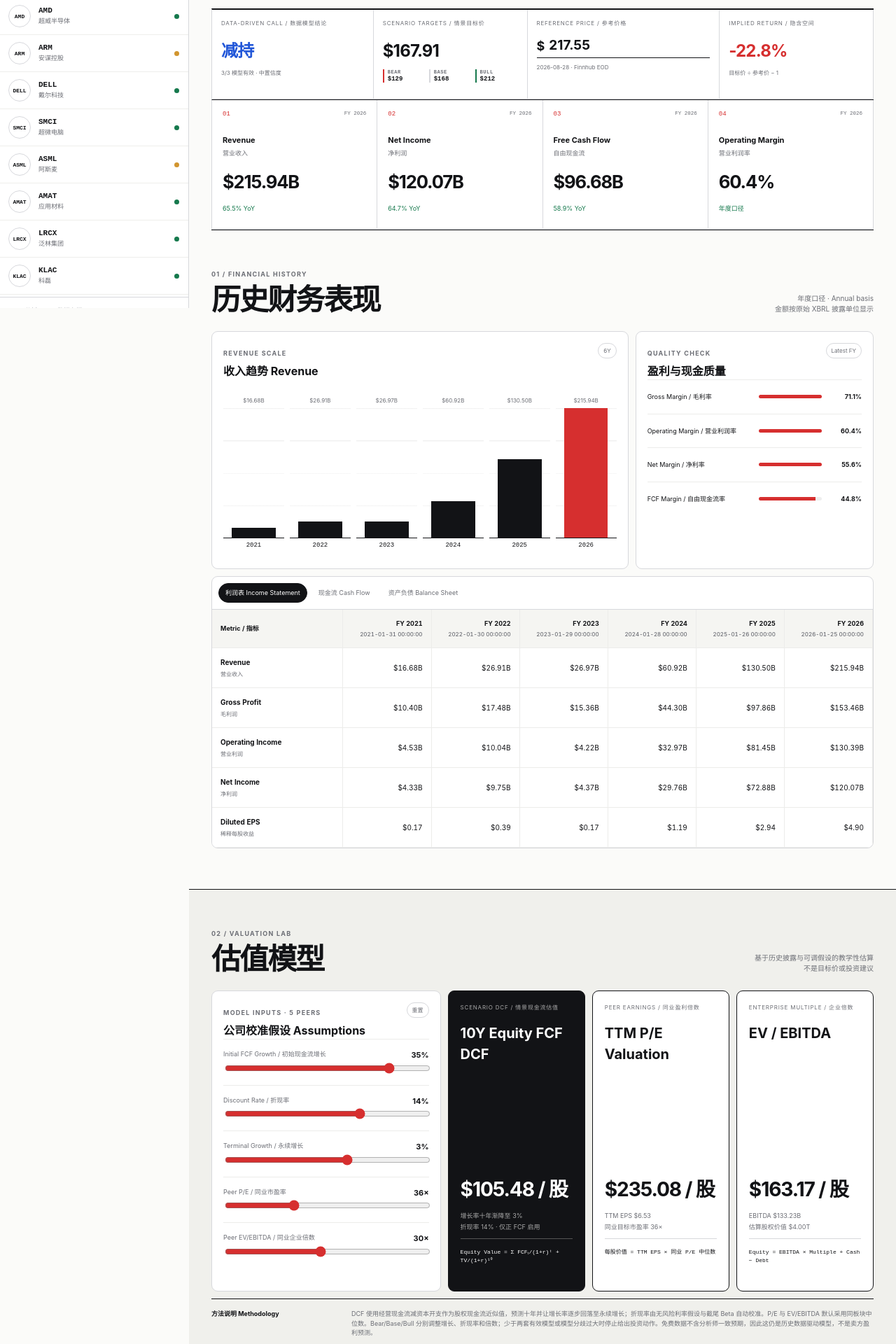
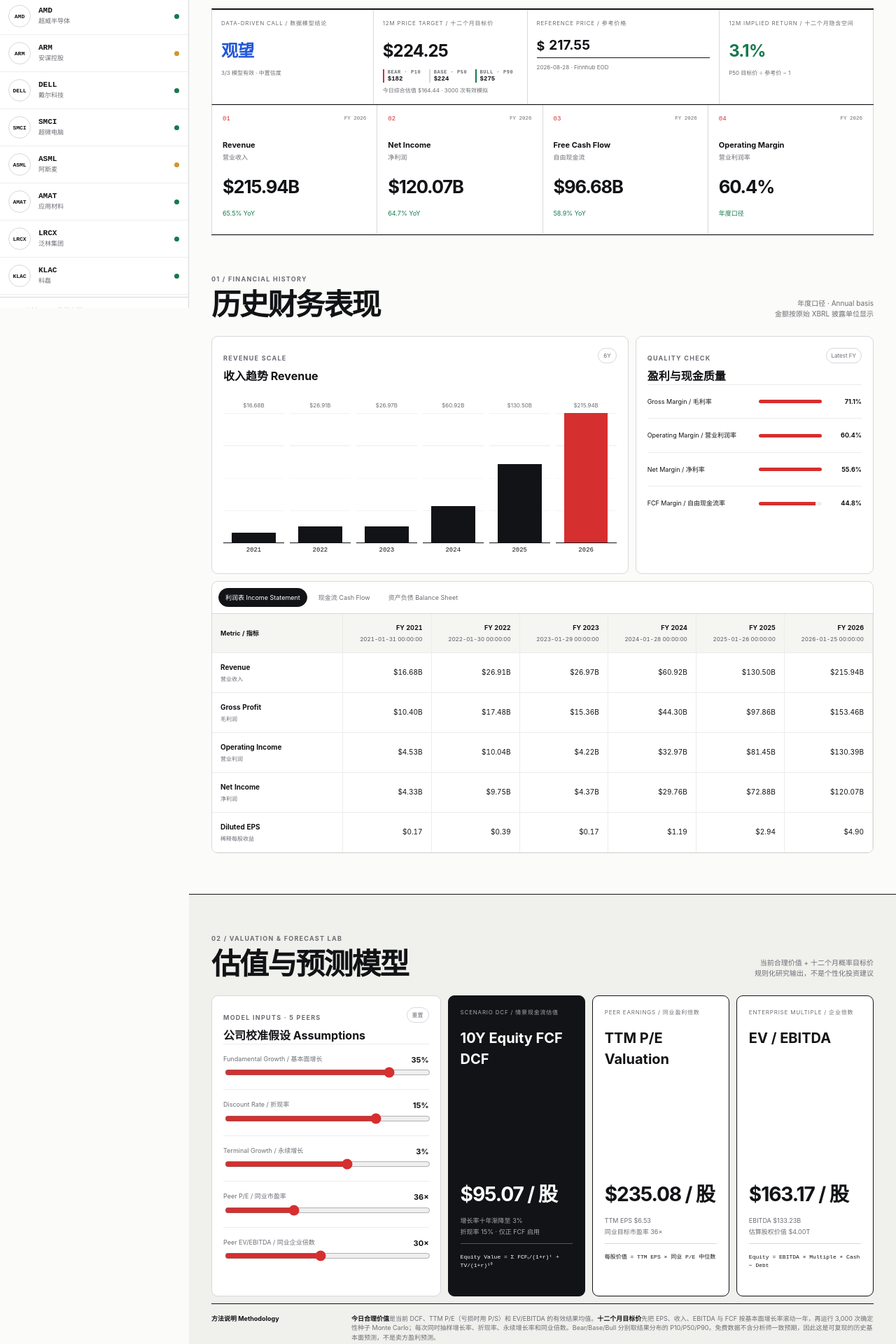
Before and after one commit to tangkk/report-board, a React (Vite) app: page / in a window 1280 px wide. Shown: the part 360-2280 px from the top of the page at 70% size. Built offline with nearby package versions, Linux system fonts and the light colour scheme.

Commit message:
Separate fair value from probabilistic price targets

```diff
--- a/src/App.tsx
+++ b/src/App.tsx
@@ -22,7 +22,7 @@
   market?: { price: number; date: string; currency: string; source: string } | null;
   dataBasis?: "reported-financials" | "basic-metrics" | "none"; reportCurrency?: string; metrics?: Metrics;
 };
-type FinancialData = { generatedAt: string; source: string; sourceUrl: string; companies: Company[] };
+type FinancialData = { generatedAt: string; source: string; sourceUrl: string; assumptions?: { riskFreeRate: number; riskFreeDate: string | null; equityRiskPremium: number; source: string }; companies: Company[] };
 type StatementKey = "income" | "cash" | "balance";
 
 const terms = [
@@ -41,6 +41,10 @@
   ["P/E", "市盈率", "每股价格 ÷ 每股收益；相对估值中用目标市盈率乘以 EPS 得到估算价格。"],
   ["EV / EBITDA", "企业价值倍数", "企业价值 ÷ EBITDA；有助于在不同负债水平的公司之间进行比较。"],
   ["Price Target", "目标价", "在一组明确假设下由估值模型推导的参考价格，不是未来价格的保证。"],
+  ["Fair Value", "当前合理价值", "基于当前已披露财务数据计算的每股估值，不包含未来十二个月的基本面滚动。"],
+  ["12-Month Target", "十二个月目标价", "把盈利、现金流或收入向前预测十二个月后，再应用目标估值倍数或 DCF 得到的预测价格。"],
+  ["Monte Carlo Simulation", "蒙特卡洛模拟", "对增长率、折现率和估值倍数反复随机抽样，用结果分布表达模型不确定性。"],
+  ["P10 / P50 / P90", "概率分位数", "模拟结果中分别有 10%、50%和90%的结果不高于该数值；页面对应 Bear、Base 和 Bull。"],
   ["Implied Return", "隐含空间", "综合目标价相对参考价格的百分比差，用于机械划分模型动作。"],
 ];
 
@@ -71,6 +75,20 @@
   return sorted.length % 2 ? sorted[middle] : (sorted[middle - 1] + sorted[middle]) / 2;
 };
 const semiconductorSectors = new Set(["AI 与算力", "半导体设备", "晶圆制造", "存储与内存"]);
+const hashText = (text: string) => Array.from(text).reduce((hash, character) => Math.imul(hash ^ character.charCodeAt(0), 16777619) >>> 0, 2166136261);
+const seededRandom = (seed: number) => () => {
+  seed |= 0; seed = seed + 0x6D2B79F5 | 0;
+  let value = Math.imul(seed ^ seed >>> 15, 1 | seed);
+  value = value + Math.imul(value ^ value >>> 7, 61 | value) ^ value;
+  return ((value ^ value >>> 14) >>> 0) / 4294967296;
+};
+const normalSample = (random: () => number) => Math.sqrt(-2 * Math.log(Math.max(random(), 1e-9))) * Math.cos(2 * Math.PI * random());
+const percentile = (values: number[], probability: number) => {
+  if (!values.length) return null;
+  const sorted = [...values].sort((a, b) => a - b), position = (sorted.length - 1) * probability;
+  const lower = Math.floor(position), fraction = position - lower;
+  return sorted[lower + 1] == null ? sorted[lower] : sorted[lower] + fraction * (sorted[lower + 1] - sorted[lower]);
+};
 
 function peerMultiples(data: FinancialData | null, company?: Company) {
   if (!data || !company) return { pe: 25, ev: 18, ps: 4, count: 0 };
@@ -137,10 +155,13 @@
   const latest = company?.periods.at(-1), previous = company?.periods.at(-2);
   const peers = useMemo(() => peerMultiples(data, company), [data, company]);
   const modelDefaults = useMemo(() => {
-    const measuredGrowth = company?.metrics?.revenueGrowth3Y ?? historicalRevenueGrowth(company?.periods || []) ?? 10;
+    const revenueGrowth = company?.metrics?.revenueGrowth3Y ?? historicalRevenueGrowth(company?.periods || []) ?? 10;
+    const earningsGrowth = company?.metrics?.epsGrowth3Y;
+    const measuredGrowth = earningsGrowth != null && earningsGrowth > -50 && earningsGrowth < 150 ? revenueGrowth * .6 + earningsGrowth * .4 : revenueGrowth;
     const beta = clamp(company?.metrics?.beta ?? 1, .7, 2);
-    return { growth: Math.round(clamp(measuredGrowth, -5, 35)), discount: Math.round(clamp(4.25 + beta * 5, 8, 14.5)), pe: peers.pe, ev: peers.ev };
-  }, [company, peers]);
+    const riskFreeRate = data?.assumptions?.riskFreeRate ?? 4.25, equityRiskPremium = data?.assumptions?.equityRiskPremium ?? 5;
+    return { growth: Math.round(clamp(measuredGrowth, -5, 35)), discount: Math.round(clamp(riskFreeRate + beta * equityRiskPremium, 8, 14.5)), pe: peers.pe, ev: peers.ev };
+  }, [company, data?.assumptions, peers]);
 
   useEffect(() => {
     setManualPrice(company?.market?.price ? String(company.market.price) : "");
@@ -158,8 +179,6 @@
     const cash = latest.cash || 0, debt = latest.debt || 0;
     const reportedPerShare = (company?.dataBasis === "reported-financials" || (!company?.dataBasis && latest.form.startsWith("10-K"))) && latest.form.startsWith("10-K");
     const dcfBase = reportedPerShare && latest.freeCashFlow && latest.shares ? dcfPerShare(latest.freeCashFlow, latest.shares, growthDecimal, discountDecimal, terminalDecimal) : null;
-    const dcfBear = reportedPerShare && latest.freeCashFlow && latest.shares ? dcfPerShare(latest.freeCashFlow, latest.shares, Math.max(-.1, growthDecimal - .08), discountDecimal + .015, Math.max(0, terminalDecimal - .005)) : null;
-    const dcfBull = reportedPerShare && latest.freeCashFlow && latest.shares ? dcfPerShare(latest.freeCashFlow, latest.shares, Math.min(.45, growthDecimal + .08), Math.max(.06, discountDecimal - .01), Math.min(.05, terminalDecimal + .005)) : null;
     const epsTtm = company?.reportCurrency === "USD" || reportedPerShare
       ? company?.metrics?.epsTTM ?? latest.epsDiluted
       : currentPrice && company?.metrics?.peTTM ? currentPrice / company.metrics.peTTM : null;
@@ -180,18 +199,45 @@
         ? currentPrice * evMultiple / company.metrics.evEbitdaTTM
         : null;
     const modelPrices = [dcfBase, earningsPerShare, evPerShare].filter((value): value is number => value != null && Number.isFinite(value) && value > 0);
-    const targetPrice = modelPrices.length ? modelPrices.reduce((sum, value) => sum + value, 0) / modelPrices.length : null;
-    const bearModels = [dcfBear, earningsPerShare == null ? null : earningsPerShare * .8, evPerShare == null ? null : evPerShare * .8].filter((value): value is number => value != null && value > 0);
-    const bullModels = [dcfBull, earningsPerShare == null ? null : earningsPerShare * 1.2, evPerShare == null ? null : evPerShare * 1.2].filter((value): value is number => value != null && value > 0);
-    const bearTarget = bearModels.length ? bearModels.reduce((sum, value) => sum + value, 0) / bearModels.length : null;
-    const bullTarget = bullModels.length ? bullModels.reduce((sum, value) => sum + value, 0) / bullModels.length : null;
+    const fairValue = modelPrices.length ? modelPrices.reduce((sum, value) => sum + value, 0) / modelPrices.length : null;
+    const random = seededRandom(hashText(`${company?.ticker}-${growthRate}-${wacc}-${terminalGrowth}-${peMultiple}-${evMultiple}`));
+    const beta = clamp(company?.metrics?.beta ?? 1, .7, 2.5);
+    const growthSigma = clamp(.045 + beta * .02, .06, .12), multipleSigma = clamp(.1 + beta * .035, .12, .2);
+    const simulations: number[] = [];
+    for (let simulation = 0; simulation < 3000; simulation += 1) {
+      const sampledGrowth = clamp(growthDecimal + normalSample(random) * growthSigma, -.2, .5);
+      const sampledDiscount = clamp(discountDecimal + normalSample(random) * .012, .06, .2);
+      const sampledTerminal = clamp(terminalDecimal + normalSample(random) * .004, 0, Math.min(.055, sampledDiscount - .01));
+      const sampledPe = peMultiple * Math.exp(normalSample(random) * multipleSigma);
+      const sampledEv = evMultiple * Math.exp(normalSample(random) * multipleSigma);
+      const sampledPs = peers.ps * Math.exp(normalSample(random) * multipleSigma);
+      const forecastDcf = reportedPerShare && latest.freeCashFlow && latest.shares
+        ? dcfPerShare(latest.freeCashFlow * (1 + sampledGrowth), latest.shares, sampledGrowth, sampledDiscount, sampledTerminal)
+        : null;
+      const forecastPe = epsTtm != null && epsTtm > 0 ? epsTtm * (1 + sampledGrowth) * sampledPe : null;
+      const forecastPs = forecastPe == null
+        ? latest.revenue && latest.shares
+          ? latest.revenue / latest.shares * (1 + sampledGrowth) * sampledPs
+          : currentPrice && company?.metrics?.psTTM && company.metrics.psTTM > 0
+            ? currentPrice * (1 + sampledGrowth) * sampledPs / company.metrics.psTTM
+            : null
+        : null;
+      const forecastEv = reportedPerShare && latest.ebitda != null && latest.ebitda > 0 && latest.shares
+        ? (latest.ebitda * (1 + sampledGrowth) * sampledEv + cash - debt) / latest.shares
+        : currentPrice && company?.metrics?.evEbitdaTTM && company.metrics.evEbitdaTTM > 0
+          ? currentPrice * (1 + sampledGrowth) * sampledEv / company.metrics.evEbitdaTTM
+          : null;
+      const forecastModels = [forecastDcf, forecastPe ?? forecastPs, forecastEv].filter((value): value is number => value != null && Number.isFinite(value) && value > 0);
+      if (forecastModels.length >= 2) simulations.push(forecastModels.reduce((sum, value) => sum + value, 0) / forecastModels.length);
+    }
+    const bearTarget = percentile(simulations, .1), targetPrice = percentile(simulations, .5), bullTarget = percentile(simulations, .9);
     const upside = targetPrice != null && currentPrice != null ? targetPrice / currentPrice - 1 : null;
-    const dispersion = modelPrices.length >= 2 && targetPrice ? (Math.max(...modelPrices) - Math.min(...modelPrices)) / targetPrice : null;
+    const dispersion = modelPrices.length >= 2 && fairValue ? (Math.max(...modelPrices) - Math.min(...modelPrices)) / fairValue : null;
     const confidence = modelPrices.length === 3 && (dispersion ?? 1) <= .75 ? "高" : modelPrices.length >= 2 && (dispersion ?? 1) <= 1 ? "中" : "低";
     const action = upside == null || modelPrices.length < 2 ? "数据不足" : confidence === "低" ? "模型分歧" : upside >= .25 ? "增持" : upside >= .1 ? "关注" : upside > -.1 ? "观望" : upside > -.25 ? "减持" : "回避";
     return {
       dcfPerShare: dcfBase, pePerShare, psPerShare, peerPs: peers.ps, evEquity, evPerShare, epsTtm,
-      targetPrice, bearTarget, bullTarget, currentPrice, upside, action, confidence, dispersion, modelCount: modelPrices.length,
+      fairValue, targetPrice, bearTarget, bullTarget, currentPrice, upside, action, confidence, dispersion, modelCount: modelPrices.length, simulationCount: simulations.length,
     };
   }, [latest, company, peers, growthRate, wacc, terminalGrowth, peMultiple, evMultiple, manualPrice]);
 
@@ -246,9 +292,9 @@
         {hasData ? <>
           <section className="research-call" aria-label="数据模型研究结论">
             <div><span>DATA-DRIVEN CALL / 数据模型结论</span><strong className={`action-${valuation?.action}`}>{valuation?.action}</strong><small>{valuation?.modelCount || 0}/3 模型有效 · {valuation?.confidence || "低"}置信度{company?.dataBasis === "basic-metrics" ? " · 20-F 指标回退" : ""}{company?.sector === "医药与生物科技" ? " · 医药管线风险未计入" : ""}</small></div>
-            <div><span>SCENARIO TARGETS / 情景目标价</span><strong>{valuation?.targetPrice == null ? "—" : `$${valuation.targetPrice.toFixed(2)}`}</strong>{valuation?.bearTarget && valuation?.bullTarget && valuation?.targetPrice ? <div className="scenario-prices"><span><b>BEAR</b>${valuation.bearTarget.toFixed(0)}</span><span><b>BASE</b>${valuation.targetPrice.toFixed(0)}</span><span><b>BULL</b>${valuation.bullTarget.toFixed(0)}</span></div> : <small>模型不足时不输出情景区间</small>}</div>
+            <div><span>12M PRICE TARGET / 十二个月目标价</span><strong>{valuation?.targetPrice == null ? "—" : `$${valuation.targetPrice.toFixed(2)}`}</strong>{valuation?.bearTarget && valuation?.bullTarget && valuation?.targetPrice ? <><div className="scenario-prices"><span><b>BEAR · P10</b>${valuation.bearTarget.toFixed(0)}</span><span><b>BASE · P50</b>${valuation.targetPrice.toFixed(0)}</span><span><b>BULL · P90</b>${valuation.bullTarget.toFixed(0)}</span></div><small className="fair-value-line">今日综合估值 {valuation.fairValue == null ? "—" : `$${valuation.fairValue.toFixed(2)}`} · {valuation.simulationCount} 次有效模拟</small></> : <small>模型不足时不输出预测区间</small>}</div>
             <div><span>REFERENCE PRICE / 参考价格</span><label className="price-input"><b>$</b><input type="number" min="0" step="0.01" value={manualPrice} onChange={(event) => setManualPrice(event.target.value)} placeholder="输入收盘价" /></label><small>{company?.market ? `${company.market.date} · ${company.market.source}` : "可手动输入；配置行情密钥后每日自动更新"}</small></div>
-            <div><span>IMPLIED RETURN / 隐含空间</span><strong className={(valuation?.upside || 0) < 0 ? "negative" : "positive"}>{formatPercent(valuation?.upside ?? null)}</strong><small>目标价 ÷ 参考价 − 1</small></div>
+            <div><span>12M IMPLIED RETURN / 十二个月隐含空间</span><strong className={(valuation?.upside || 0) < 0 ? "negative" : "positive"}>{formatPercent(valuation?.upside ?? null)}</strong><small>P50 目标价 ÷ 参考价 − 1</small></div>
           </section>
           <section className="kpi-grid" aria-label="关键财务指标">{kpiRows.map(({ label, zh, display, delta }, index) => <article className="kpi" key={label}><div><span>0{index + 1}</span><small>FY {latest?.fiscalYear}</small></div><h3>{label}<small>{zh}</small></h3><strong>{display}</strong><p className={delta != null && delta < 0 ? "negative" : ""}>{delta == null ? "年度口径" : `${formatPercent(delta)} YoY`}</p></article>)}</section>
 
@@ -264,10 +310,10 @@
           </section>
 
           <section className="section valuation-section" id="valuation">
-            <div className="section-head"><div><span>02 / VALUATION LAB</span><h2>估值模型</h2></div><p>基于历史披露与可调假设的教学性估算<br />不是目标价或投资建议</p></div>
+            <div className="section-head"><div><span>02 / VALUATION & FORECAST LAB</span><h2>估值与预测模型</h2></div><p>当前合理价值 + 十二个月概率目标价<br />规则化研究输出，不是个性化投资建议</p></div>
             <div className="valuation-layout">
               <div className="assumption-panel panel"><div className="panel-title"><div><small>MODEL INPUTS · {peers.count} PEERS</small><h3>公司校准假设 Assumptions</h3></div><button onClick={() => { setGrowthRate(modelDefaults.growth); setWacc(modelDefaults.discount); setTerminalGrowth(3); setPeMultiple(modelDefaults.pe); setEvMultiple(modelDefaults.ev); }}>重置</button></div>{[
-                { label:"Initial FCF Growth / 初始现金流增长", value:growthRate, setter:setGrowthRate, min:-10, max:45, suffix:"%" }, { label:"Discount Rate / 折现率", value:wacc, setter:setWacc, min:6, max:18, suffix:"%" }, { label:"Terminal Growth / 永续增长", value:terminalGrowth, setter:setTerminalGrowth, min:0, max:5, suffix:"%" }, { label:"Peer P/E / 同业市盈率", value:peMultiple, setter:setPeMultiple, min:5, max:100, suffix:"×" }, { label:"Peer EV/EBITDA / 同业企业倍数", value:evMultiple, setter:setEvMultiple, min:4, max:60, suffix:"×" },
+                { label:"Fundamental Growth / 基本面增长", value:growthRate, setter:setGrowthRate, min:-10, max:45, suffix:"%" }, { label:"Discount Rate / 折现率", value:wacc, setter:setWacc, min:6, max:18, suffix:"%" }, { label:"Terminal Growth / 永续增长", value:terminalGrowth, setter:setTerminalGrowth, min:0, max:5, suffix:"%" }, { label:"Peer P/E / 同业市盈率", value:peMultiple, setter:setPeMultiple, min:5, max:100, suffix:"×" }, { label:"Peer EV/EBITDA / 同业企业倍数", value:evMultiple, setter:setEvMultiple, min:4, max:60, suffix:"×" },
               ].map(({ label, value, setter, min, max, suffix }) => <label className="slider-row" key={label}><span>{label}<strong>{value}{suffix}</strong></span><input type="range" min={min} max={max} step={1} value={value} onChange={(event) => setter(Number(event.target.value))} /></label>)}{wacc <= terminalGrowth && <p className="model-warning">折现率必须高于永续增长率，DCF 才有意义。</p>}</div>
               <div className="valuation-results">
                 <article className="model-card dcf"><span>SCENARIO DCF / 情景现金流估值</span><h3>10Y Equity FCF DCF</h3><strong>{valuation?.dcfPerShare == null ? "数据不足" : `$${valuation.dcfPerShare.toFixed(2)} / 股`}</strong><p>增长率十年渐降至 {terminalGrowth}%<br />折现率 {wacc}% · 仅正 FCF 启用</p><code>Equity Value = Σ FCFₜ/(1+r)ᵗ + TV/(1+r)¹⁰</code></article>
@@ -275,7 +321,8 @@
                 <article className="model-card"><span>ENTERPRISE MULTIPLE / 企业倍数</span><h3>EV / EBITDA</h3><strong>{valuation?.evPerShare == null ? formatMoney(valuation?.evEquity) : `$${valuation.evPerShare.toFixed(2)} / 股`}</strong>{company?.dataBasis === "basic-metrics" ? <p>当前倍数 {company.metrics?.evEbitdaTTM?.toFixed(1) || "—"}×<br />同业目标倍数 {evMultiple}×</p> : <p>EBITDA {formatMoney(latest?.ebitda)}<br />估算股权价值 {formatMoney(valuation?.evEquity)}</p>}<code>{company?.dataBasis === "basic-metrics" ? "目标价 = 当前价 × 同业倍数 / 当前倍数" : "Equity = EBITDA × Multiple + Cash − Debt"}</code></article>
               </div>
             </div>
-            <div className="method-note"><b>方法说明 Methodology</b><p>DCF 使用经营现金流减资本开支作为股权现金流近似值，预测十年并让增长率逐步回落至永续增长；折现率由无风险利率假设与截尾 Beta 自动校准。P/E 与 EV/EBITDA 默认采用同板块中位数。Bear/Base/Bull 分别调整增长、折现率和倍数；少于两套有效模型或模型分歧过大时停止给出投资动作。免费数据不含分析师一致预期，因此这仍是历史数据驱动模型，不是卖方盈利预测。</p></div>
+            <div className="method-note"><b>方法说明 Methodology</b><p><strong>今日合理价值</strong>是当前 DCF、TTM P/E（亏损时用 P/S）和 EV/EBITDA 的有效结果均值。<strong>十二个月目标价</strong>先把 EPS、收入、EBITDA 与 FCF 按基本面增长率滚动一年，再运行 3,000 次确定性种子 Monte Carlo；每次同时抽样增长率、折现率、永续增长率和同业倍数。Bear/Base/Bull 分别取结果分布的 P10/P50/P90。免费数据不含分析师一致预期，因此这是可复现的历史基本面预测，不是卖方盈利预测。</p></div>
+            <div className="method-links" aria-label="估值与预测方法来源"><a href="https://pages.stern.nyu.edu/~adamodar/New_Home_Page/valuation/val.htm" target="_blank" rel="noreferrer"><b>DCF VALUATION</b><span>Damodaran · NYU ↗</span></a><a href="https://www.itl.nist.gov/div898/handbook/pri/section5/pri531.htm" target="_blank" rel="noreferrer"><b>MONTE CARLO</b><span>NIST Handbook ↗</span></a><a href="https://fred.stlouisfed.org/series/DGS10" target="_blank" rel="noreferrer"><b>RISK-FREE RATE</b><span>FRED DGS10 · {data.assumptions?.riskFreeRate?.toFixed(2) || "—"}% ↗</span></a><a href="https://finnhub.io/docs/api" target="_blank" rel="noreferrer"><b>FINANCIAL DATA</b><span>Finnhub API ↗</span></a><a href="https://www.sec.gov/edgar/search/" target="_blank" rel="noreferrer"><b>PRIMARY FILINGS</b><span>SEC EDGAR ↗</span></a></div>
           </section>
 
           <section className="section" id="filings"><div className="section-head"><div><span>03 / FILING LOG</span><h2>最近申报</h2></div><p>标准化索引 · 链接指向 SEC EDGAR<br />点击可核对公司原始披露</p></div><div className="filing-list">{company?.filings.map((filing) => <a href={filing.url} target="_blank" rel="noreferrer" key={filing.accession}><span className="form-tag">{filing.form}</span><span><b>报告期 {filing.period || "—"}</b><small>提交于 {filing.filed} · {filing.accession}</small></span><i>↗</i></a>)}</div></section>
--- a/src/styles.css
+++ b/src/styles.css
@@ -68,6 +68,7 @@
 .scenario-prices span:first-child { border-color:var(--red); }
 .scenario-prices span:last-child { border-color:var(--green); }
 .scenario-prices b { display:block; margin-bottom:1px; color:var(--muted); font-size:7px; letter-spacing:.08em; }
+.research-call .fair-value-line { margin-top:6px; line-height:1.35; }
 .research-call .action-增持,.research-call .action-关注,.research-call .positive { color:var(--green); }
 .research-call .action-减持,.research-call .action-回避,.research-call .negative { color:var(--red); }
 .research-call .action-数据不足 { color:var(--muted); }
@@ -138,6 +139,13 @@
 .model-card.dcf code { border-color:#555; }
 .method-note { display:grid; grid-template-columns:180px 1fr; gap:20px; margin-top:10px; border-top:1px solid var(--ink); padding:14px 0; font-size:9px; }
 .method-note p { margin:0; color:var(--muted); }
+.method-note p strong { color:var(--ink); }
+.method-links { display:grid; grid-template-columns:repeat(5,minmax(0,1fr)); border-top:1px solid var(--ink); border-left:1px solid var(--line); }
+.method-links a { min-height:72px; border-right:1px solid var(--line); border-bottom:1px solid var(--line); padding:11px; background:#fff; }
+.method-links a:hover { background:var(--soft); }
+.method-links b,.method-links span { display:block; }
+.method-links b { font-size:8px; letter-spacing:.08em; }
+.method-links span { margin-top:8px; color:var(--muted); font-size:8px; }
 .filing-list { border-top:1px solid var(--ink); }
 .filing-list a { display:grid; grid-template-columns:70px 1fr 30px; align-items:center; gap:12px; border-bottom:1px solid var(--line); padding:13px 10px; background:#fff; }
 .filing-list a:hover { background:var(--soft); }
@@ -176,6 +184,7 @@
   .research-call { grid-template-columns:repeat(2,1fr); }
   .valuation-layout { grid-template-columns:1fr; }
   .assumption-panel { min-height:0; }
+  .method-links { grid-template-columns:repeat(3,1fr); }
 }
 @media (max-width:760px) {
   html { scroll-padding-top:65px; }
@@ -214,5 +223,6 @@
   .statement-tabs button { flex:0 0 auto; }
   .term-grid { grid-template-columns:1fr; }
   .method-note { grid-template-columns:1fr; }
+  .method-links { grid-template-columns:1fr; }
 }
 @media (prefers-reduced-motion:reduce) { html { scroll-behavior:auto; } .company-rail { transition:none; } }
```
Also changed, not shown: scripts/update-financials.mjs (+19 -2 lines), public/data/financials.json, 1 other file (tests, documents, lock files or other folders).
